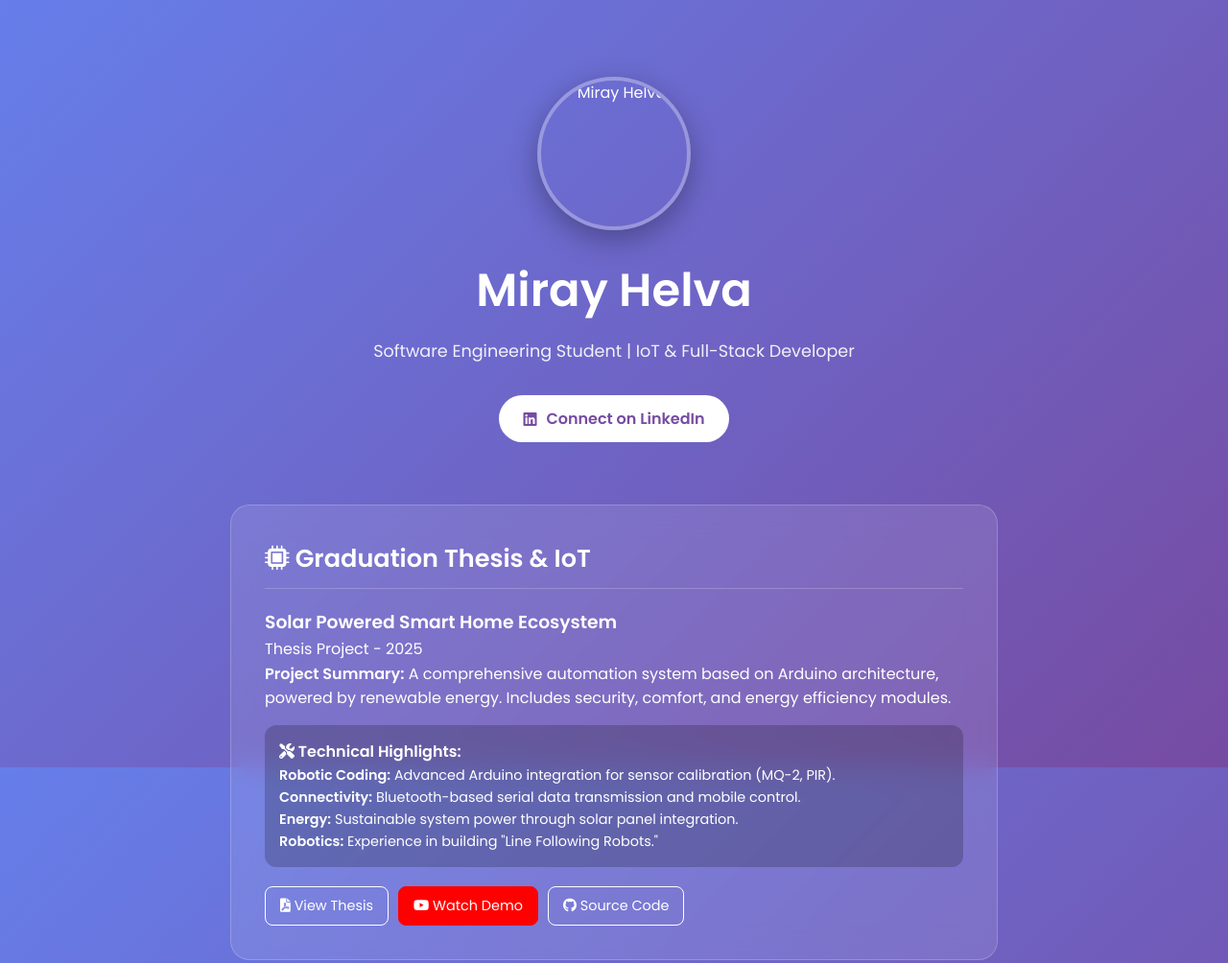
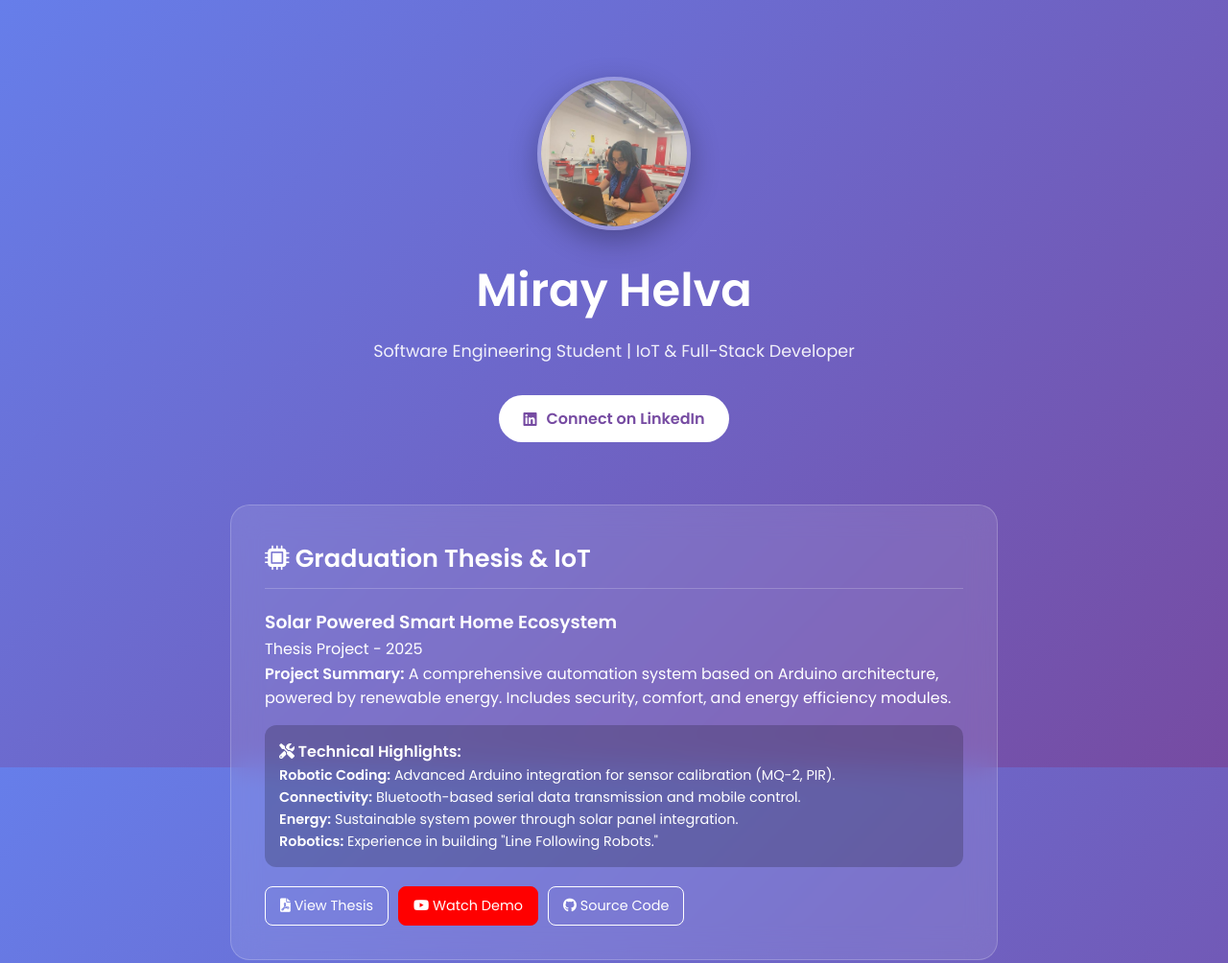
Before and after one commit to helvamiray/smart_homeEsp32, a plain HTML site: page index.html in a window 1280 px wide. Shown: the top 1004 px of the page at 96% size. Drawn offline with Linux system fonts and the light colour scheme.

Commit message:
Update index.html

```diff
--- a/index.html
+++ b/index.html
@@ -12,7 +12,7 @@
 <header>
     <div class="header-content">
         <div class="profile-pic-container">
-            <img src="c:\Users\herob\Downloads\WhatsApp Image 2026-04-07 at 14.10.37.jpeg" alt="Miray Helva" class="profile-pic">
+            <img src="profil.jpg" alt="Miray Helva" class="profile-pic">
         </div>
         <h1>Miray Helva</h1>
         <p id="typing-text" class="subtitle"></p>
```
